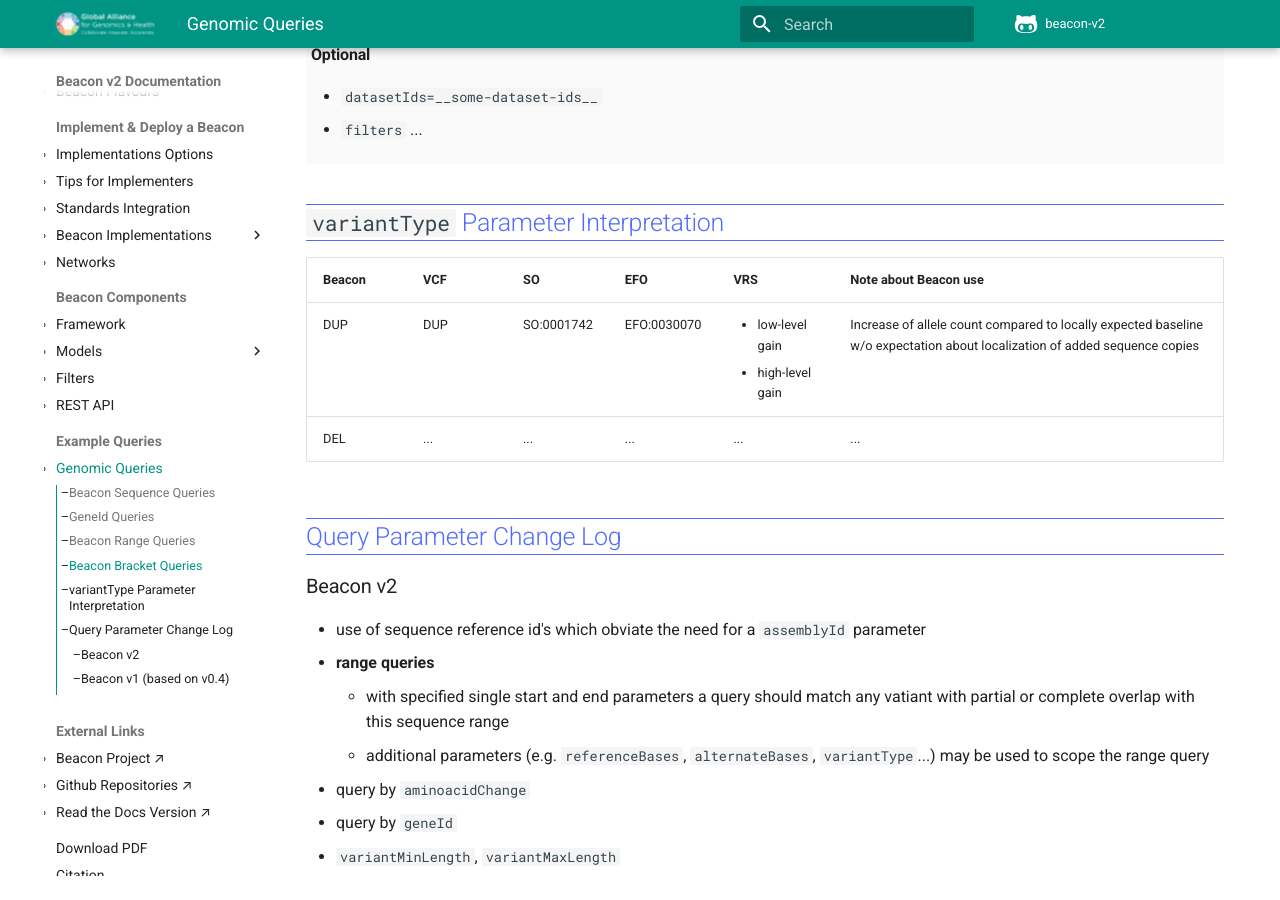
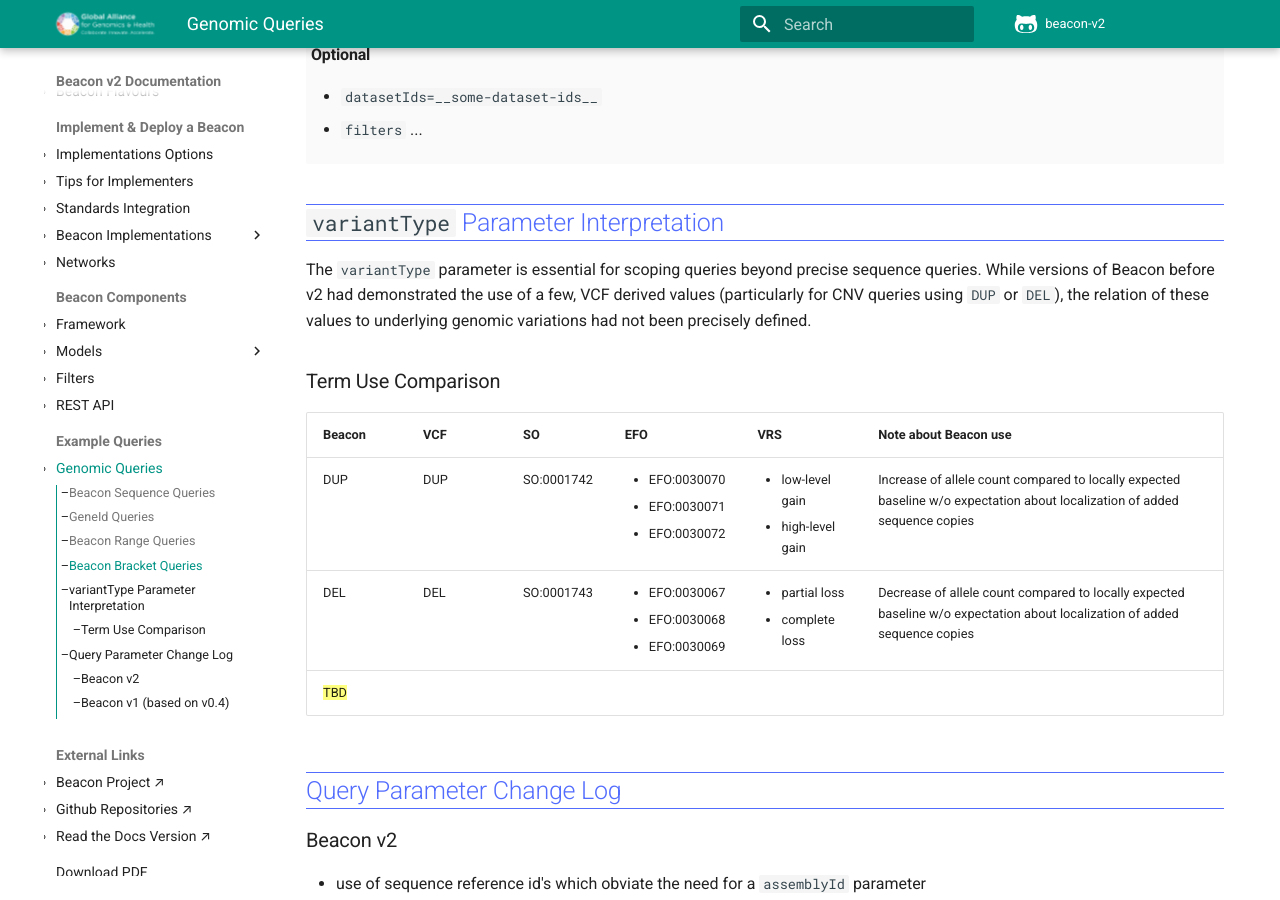
Before and after one commit to ga4gh-beacon/beacon-v2, an MkDocs documentation site: the page built from docs/variant-queries.md, in a window 1280 px wide and 900 px high, scrolled down 2548 px. Built offline with MkDocs 1.6.1 and Material for MkDocs 9.7.7, drawn with Linux system fonts in a browser that asks for light colours; comment, search, counter and statistics services are not loaded.

Commit message:
variant queries with query table stub

```diff
--- a/docs/variant-queries.md
+++ b/docs/variant-queries.md
@@ -268,11 +268,18 @@ larger than approx. 5Mb (operational definitions of focality vary between 1 and
 
 ## `variantType` Parameter Interpretation
 
+The `variantType` parameter is essential for scoping queries beyond precise sequence
+queries. While versions of Beacon before v2 had demonstrated the use of a few, VCF
+derived values (particularly for CNV queries using `DUP` or `DEL`), the relation of these
+values to underlying genomic variations had not been precisely defined.
+
+### Term Use Comparison
+
 | Beacon | VCF | SO | EFO | VRS | Note about Beacon use  |
 | -------|-----|----|-----|-----|---------|
-| DUP    | DUP | SO:0001742 | EFO:0030070 | <ul><li>low-level gain</li><li>high-level gain</li></ul> | Increase of allele count compared to locally expected baseline w/o expectation about localization of added sequence copies |
-| DEL    | ... | ... | ... | ... | ... |
-
+| DUP    | DUP | SO:0001742 | <ul><li>EFO:0030070</li><li>EFO:0030071</li><li>EFO:0030072</li></ul> | <ul><li>low-level gain</li><li>high-level gain</li></ul> | Increase of allele count compared to locally expected baseline w/o expectation about localization of added sequence copies |
+| DEL    | DEL | SO:0001743 | <ul><li>EFO:0030067</li><li>EFO:0030068</li><li>EFO:0030069</li></ul> | <ul><li>partial loss</li><li>complete loss</li></ul> | Decrease of allele count compared to locally expected baseline w/o expectation about localization of added sequence copies |
+| ==TBD== |  |  |  |  |  |
 
 
 
```
Also changed, not shown: docs/bugs-changes-log.md (+1 -7 lines).
